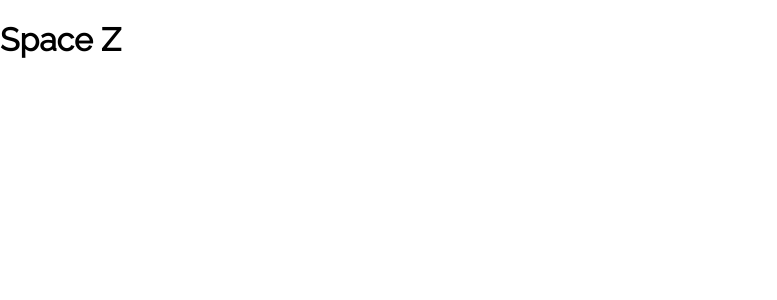
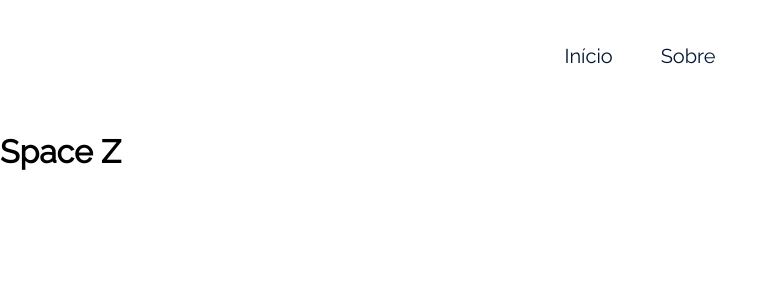
Before and after one commit to MatheusTrojan/space-z, a React (Create React App) app: page / in a window 1280 px wide. Shown: the top 300 px of the page, without its empty margins (0-777 px from the left). Built offline with nearby package versions, Linux system fonts and the light colour scheme.

Commit message:
inicia utilização dos links do react router dom

```diff
--- a/src/App.js
+++ b/src/App.js
@@ -1,10 +1,12 @@
 import { BrowserRouter, Route, Routes } from "react-router-dom";
 import InitialPage from "./pages/InitialPage"
 import About from "./pages/About"
+import Menu from "./components/Menu";
 
 function App() {
   return (
     <BrowserRouter>
+      <Menu />
       <Routes>
         <Route path="/" element={ <InitialPage/> } />
         <Route path="/about" element={ <About/> } />
--- /dev/null
+++ b/src/components/Menu/Menu.module.css
@@ -0,0 +1,19 @@
+.navigation {
+    height: 112px;
+    display: flex;
+    justify-content: center;
+    align-items: center;
+    column-gap: 3rem;
+}
+
+.link {
+    font-size: 1.25rem;
+    line-height: 1.5rem;
+    color: var(--cor-fonte-principal);
+}
+
+@media (max-width: 744px) {
+    .navigation {
+        height: 72px;
+    }
+}
--- /dev/null
+++ b/src/components/Menu/index.jsx
@@ -0,0 +1,17 @@
+import React from 'react'
+import styles from "./Menu.module.css"
+
+export default function Menu() {
+  return (
+    <header>
+      <nav className={styles.navigation}>
+        <a className={styles.link} href="/">
+          Início
+        </a>
+        <a className={styles.link} href="/about">
+          Sobre
+        </a>
+      </nav>
+    </header>
+  )
+}
```
